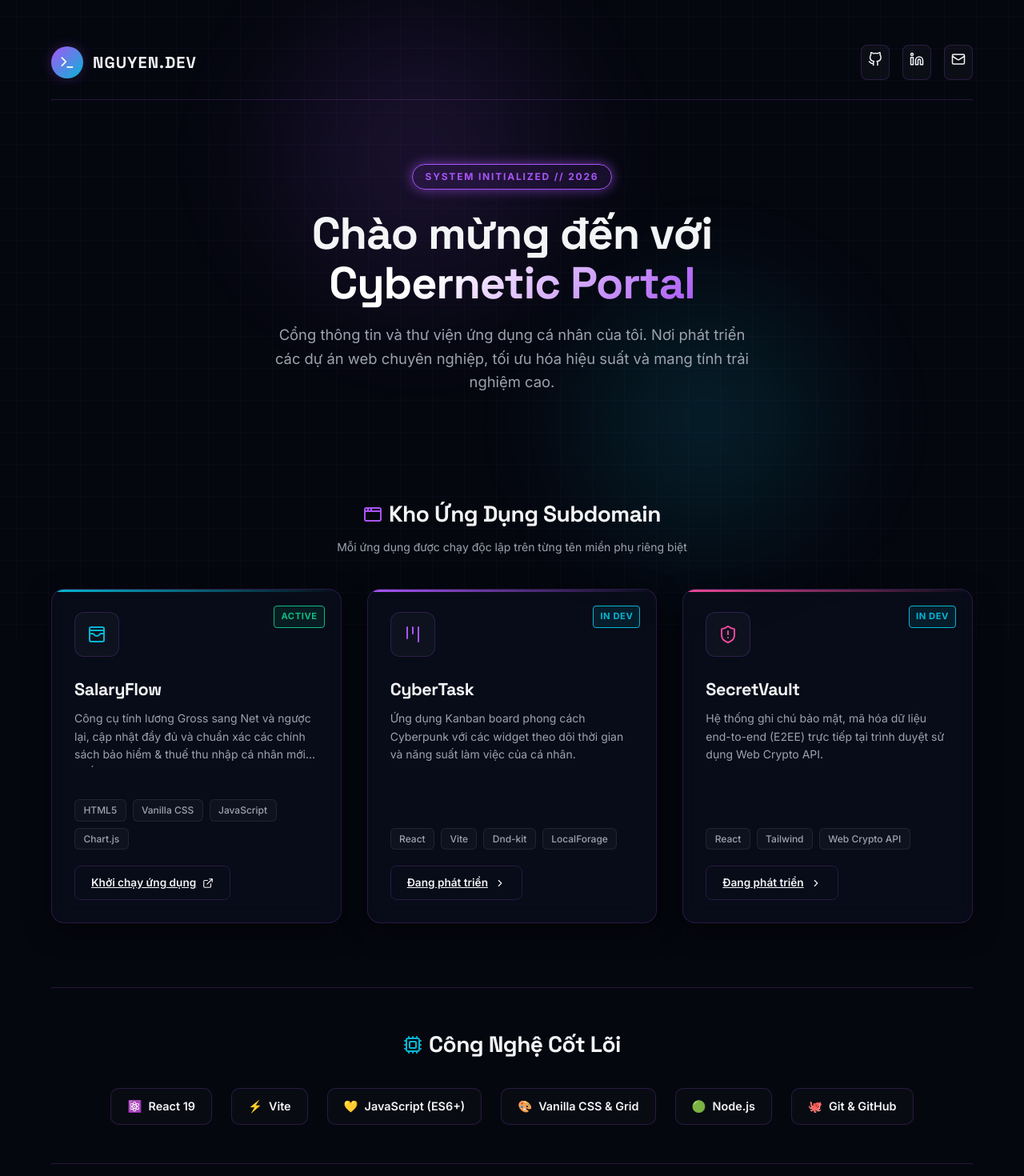
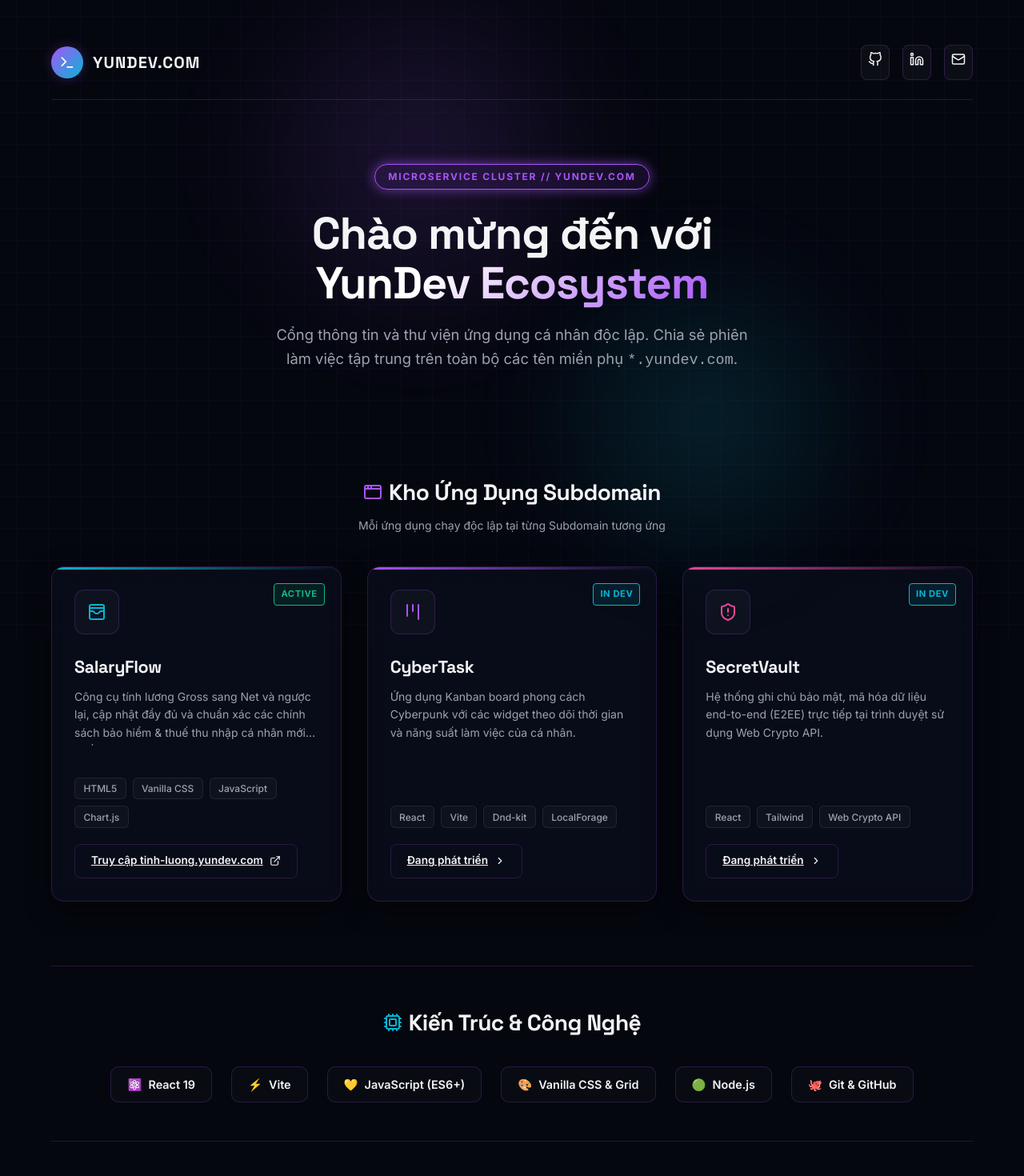
Before and after one commit to dungnv05/personal-portual, a React (Vite) app: page / in a window 1280 px wide. Shown: the top 1470 px of the page at 80% size. Built offline with nearby package versions, Linux system fonts and the light colour scheme.

Commit message:
feat: setup personal portal with futuristic dark theme and wildcard cookie auth

```diff
--- a/src/App.jsx
+++ b/src/App.jsx
@@ -1,4 +1,4 @@
-import React from 'react'
+import React, { useEffect, useState } from 'react'
 import {
   WalletCards,
   Terminal,
@@ -8,17 +8,29 @@ import {
   Cpu,
   Kanban,
   ShieldAlert,
-  ExternalLink
+  ExternalLink,
+  UserCheck
 } from 'lucide-react'
+import { getSharedCookie } from './utils/sharedAuth'
 import './App.css'
 
 function App() {
+  const [sessionUser, setSessionUser] = useState(null)
+
+  useEffect(() => {
+    // Check shared session cookie across *.yundev.com
+    const token = getSharedCookie('yundev_session')
+    if (token) {
+      setSessionUser({ name: "Yun Member", token })
+    }
+  }, [])
+
   const apps = [
     {
       name: "SalaryFlow",
       desc: "Công cụ tính lương Gross sang Net và ngược lại, cập nhật đầy đủ và chuẩn xác các chính sách bảo hiểm & thuế thu nhập cá nhân mới nhất năm 2026.",
       icon: <WalletCards />,
-      url: "http://tinhluong.yourdomain.com", // Subdomain URL format requested
+      url: "https://tinh-luong.yundev.com", // Production subdomain
       status: "Active",
       color: "#06b6d4", // Neon Cyan
       tags: ["HTML5", "Vanilla CSS", "JavaScript", "Chart.js"]
@@ -27,7 +39,7 @@ function App() {
       name: "CyberTask",
       desc: "Ứng dụng Kanban board phong cách Cyberpunk với các widget theo dõi thời gian và năng suất làm việc của cá nhân.",
       icon: <Kanban />,
-      url: "#",
+      url: "https://task.yundev.com",
       status: "In Dev",
       color: "#a855f7", // Neon Purple
       tags: ["React", "Vite", "Dnd-kit", "LocalForage"]
@@ -36,7 +48,7 @@ function App() {
       name: "SecretVault",
       desc: "Hệ thống ghi chú bảo mật, mã hóa dữ liệu end-to-end (E2EE) trực tiếp tại trình duyệt sử dụng Web Crypto API.",
       icon: <ShieldAlert />,
-      url: "#",
+      url: "https://vault.yundev.com",
       status: "In Dev",
       color: "#ec4899", // Neon Pink
       tags: ["React", "Tailwind", "Web Crypto API"]
@@ -68,9 +80,15 @@ function App() {
             <div className="brand-icon">
               <Terminal />
             </div>
-            <span className="brand-name">Nguyen.Dev</span>
+            <span className="brand-name">YunDev.com</span>
           </div>
-          <div className="social-links">
+
+          <div className="social-links" style={{ alignItems: 'center' }}>
+            {sessionUser && (
+              <span className="tag-badge" style={{ borderColor: 'var(--neon-green)', color: 'var(--neon-green)', display: 'flex', alignItems: 'center', gap: '0.35rem' }}>
+                <UserCheck size={14} /> Session Synced
+              </span>
+            )}
             <a href="https://github.com" target="_blank" rel="noopener noreferrer" className="social-btn" aria-label="GitHub">
               <svg viewBox="0 0 24 24" width="18" height="18" stroke="currentColor" strokeWidth="2" fill="none" strokeLinecap="round" strokeLinejoin="round">
                 <path d="M9 19c-5 1.5-5-2.5-7-3m14 6v-3.87a3.37 3.37 0 0 0-.94-2.61c3.14-.35 6.44-1.54 6.44-7A5.44 5.44 0 0 0 20 4.77 5.07 5.07 0 0 0 19.91 1S18.73.65 16 2.48a13.38 13.38 0 0 0-7 0C6.27.65 5.09 1 5.09 1A5.07 5.07 0 0 0 5 4.77a5.44 5.44 0 0 0-1.5 3.78c0 5.42 3.3 6.61 6.44 7A3.37 3.37 0 0 0 9 18.13V22"></path>
@@ -83,7 +101,7 @@ function App() {
                 <circle cx="4" cy="4" r="2"></circle>
               </svg>
             </a>
-            <a href="mailto:contact@yourdomain.com" className="social-btn" aria-label="Mail">
+            <a href="mailto:contact@yundev.com" className="social-btn" aria-label="Mail">
               <Mail size={18} />
             </a>
           </div>
@@ -91,13 +109,13 @@ function App() {
 
         {/* Hero Section */}
         <section className="hero-section">
-          <span className="cyber-tag">System initialized // 2026</span>
+          <span className="cyber-tag">Microservice Cluster // yundev.com</span>
           <h1 className="hero-title">
             Chào mừng đến với <br />
-            <span className="gradient-text-purple">Cybernetic Portal</span>
+            <span className="gradient-text-purple">YunDev Ecosystem</span>
           </h1>
           <p className="hero-subtitle">
-            Cổng thông tin và thư viện ứng dụng cá nhân của tôi. Nơi phát triển các dự án web chuyên nghiệp, tối ưu hóa hiệu suất và mang tính trải nghiệm cao.
+            Cổng thông tin và thư viện ứng dụng cá nhân độc lập. Chia sẻ phiên làm việc tập trung trên toàn bộ các tên miền phụ <code>*.yundev.com</code>.
           </p>
         </section>
 
@@ -107,7 +125,7 @@ function App() {
             <h2 className="section-title">
               <AppWindow style={{ color: "var(--neon-purple)" }} /> Kho Ứng Dụng Subdomain
             </h2>
-            <p className="section-subtitle">Mỗi ứng dụng được chạy độc lập trên từng tên miền phụ riêng biệt</p>
+            <p className="section-subtitle">Mỗi ứng dụng chạy độc lập tại từng Subdomain tương ứng</p>
           </div>
 
           <div className="apps-grid">
@@ -151,7 +169,7 @@ function App() {
                     className="btn-launch"
                     style={{ marginTop: '1.25rem' }}
                   >
-                    {app.status === 'Active' ? 'Khởi chạy ứng dụng' : 'Đang phát triển'}
+                    {app.status === 'Active' ? 'Truy cập tinh-luong.yundev.com' : 'Đang phát triển'}
                     {app.status === 'Active' ? <ExternalLink size={14} /> : <ChevronRight size={14} />}
                   </a>
                 </div>
@@ -164,7 +182,7 @@ function App() {
         <section className="tech-section">
           <div className="section-header" style={{ marginBottom: '1.5rem' }}>
             <h2 className="section-title">
-              <Cpu style={{ color: "var(--neon-cyan)" }} /> Công Nghệ Cốt Lõi
+              <Cpu style={{ color: "var(--neon-cyan)" }} /> Kiến Trúc & Công Nghệ
             </h2>
           </div>
           <div className="tech-grid">
@@ -179,7 +197,7 @@ function App() {
 
         {/* Footer */}
         <footer className="portal-footer">
-          <p>© 2026 Nguyen.Dev. Thiết kế với phong cách Futuristic & Đóng gói bằng React + Vite.</p>
+          <p>© 2026 YunDev.com. Kiến trúc Microservices & Đa tên miền phụ.</p>
         </footer>
       </div>
     </>
--- /dev/null
+++ b/src/utils/sharedAuth.js
@@ -0,0 +1,32 @@
+/**
+ * Utility for Wildcard Cookie Management across *.yundev.com subdomains
+ */
+
+const COOKIE_DOMAIN = window.location.hostname.includes('yundev.com') ? '.yundev.com' : '';
+
+export function setSharedCookie(name, value, days = 30) {
+  const expires = new Date(Date.now() + days * 864e5).toUTCString();
+  const domainAttr = COOKIE_DOMAIN ? `; Domain=${COOKIE_DOMAIN}` : '';
+  document.cookie = `${name}=${encodeURIComponent(value)}; expires=${expires}; path=/${domainAttr}; SameSite=Lax; Secure`;
+}
+
+export function getSharedCookie(name) {
+  return document.cookie.split('; ').reduce((r, v) => {
+    const parts = v.split('=');
+    return parts[0] === name ? decodeURIComponent(parts[1]) : r;
+  }, '');
+}
+
+export function removeSharedCookie(name) {
+  const domainAttr = COOKIE_DOMAIN ? `; Domain=${COOKIE_DOMAIN}` : '';
+  document.cookie = `${name}=; expires=Thu, 01 Jan 1970 00:00:00 GMT; path=/${domainAttr}`;
+}
+
+/**
+ * Supabase Config Placeholder
+ * Replace SUPABASE_URL and SUPABASE_ANON_KEY with your project credentials
+ */
+export const SUPABASE_CONFIG = {
+  url: "https://ekyfmoouhgwggtiznxnz.supabase.co",
+  anonKey: "sb_publishable_zfqS-5Y-9d8dYoTjPGp3CQ_gUTHa5U-"
+};
```
